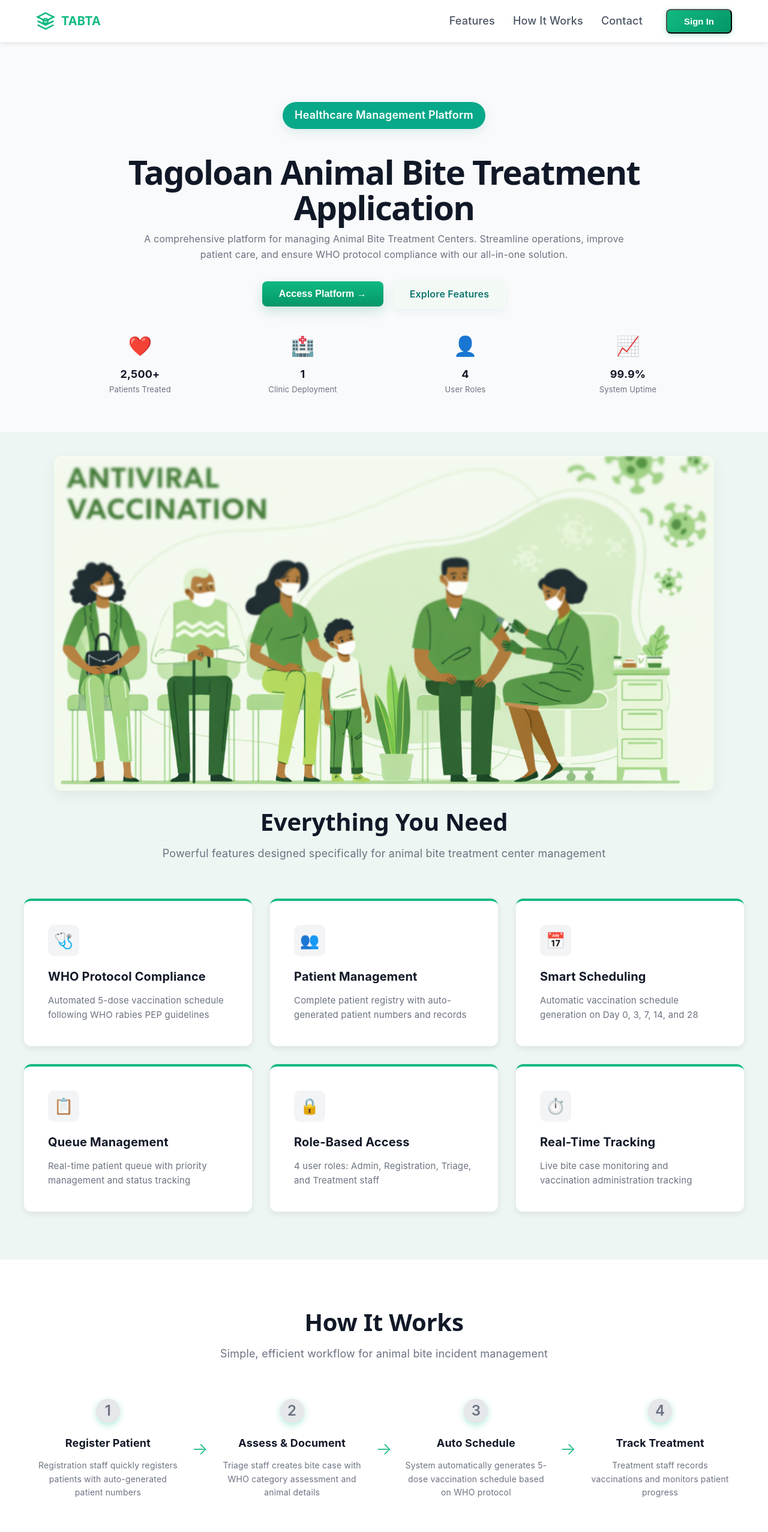
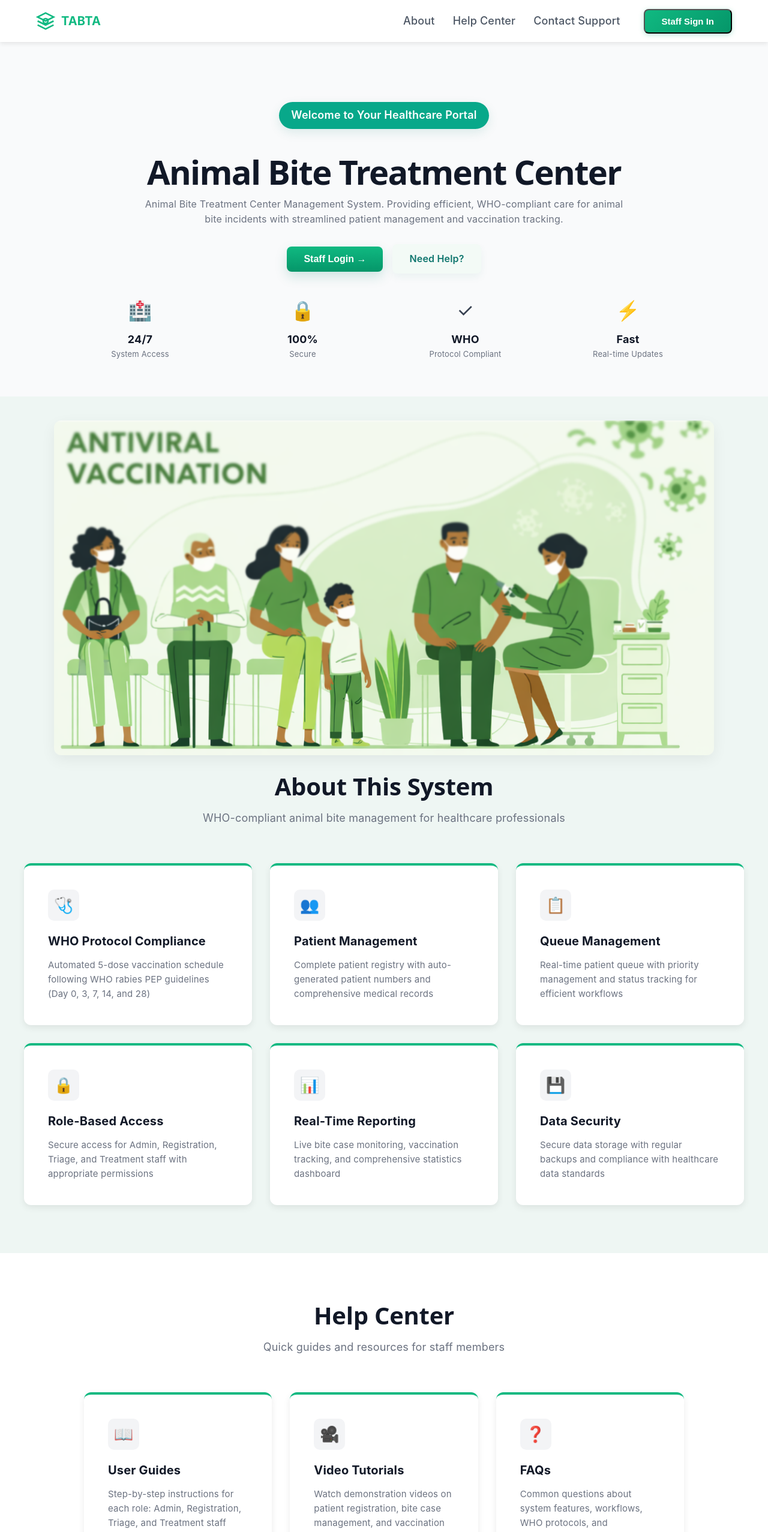
Before and after one commit to peya025/animal-bite-management-system, a React (Vite) app in the folder frontend/: page / in a window 1280 px wide. Shown: the top 2554 px of the page at 60% size. Built offline with nearby package versions, Linux system fonts and the light colour scheme.

Commit message:
landing page content change as individual

```diff
--- a/frontend/src/pages/LandingPage.tsx
+++ b/frontend/src/pages/LandingPage.tsx
@@ -1,18 +1,28 @@
-import { useState } from 'react';
+import { useState, useEffect } from 'react';
 import { APP_NAME, APP_SHORT_NAME } from '../constants';
 import '../styles/LandingPage.css';
 import antiviralVaccineImg from '../assets/image.png';
 
 export default function LandingPage() {
   const [isMenuOpen, setIsMenuOpen] = useState(false);
+  const [clinicName, setClinicName] = useState('Animal Bite Treatment Center');
+
+  useEffect(() => {
+    // Try to get clinic name from localStorage if available
+    const clinicData = localStorage.getItem('clinicData');
+    if (clinicData) {
+      try {
+        const clinic = JSON.parse(clinicData);
+        if (clinic.name) {
+          setClinicName(clinic.name);
+        }
+      } catch (e) {
+        console.error('Failed to parse clinic data:', e);
+      }
+    }
+  }, []);
 
   const handleSignIn = () => {
-    // Always go to login page - it will handle redirect if already authenticated
-    window.location.href = '/login';
-  };
-
-  const handleGetStarted = () => {
-    // Always go to login page - it will handle redirect if already authenticated
     window.location.href = '/login';
   };
 
@@ -42,62 +52,62 @@ export default function LandingPage() {
           </button>
 
           <ul className={`nav-links ${isMenuOpen ? 'active' : ''}`}>
-            <li><a href="#features">Features</a></li>
-            <li><a href="#how-it-works">How It Works</a></li>
-            <li><a href="#contact">Contact</a></li>
-            <li><button onClick={handleSignIn} className="nav-btn signin-btn">Sign In</button></li>
+            <li><a href="#about">About</a></li>
+            <li><a href="#help">Help Center</a></li>
+            <li><a href="#contact">Contact Support</a></li>
+            <li><button onClick={handleSignIn} className="nav-btn signin-btn">Staff Sign In</button></li>
           </ul>
         </div>
       </nav>
 
       {/* Hero Section */}
       <section className="hero-landing">
-        <div className="hero-badge">Healthcare Management Platform</div>
+        <div className="hero-badge">Welcome to Your Healthcare Portal</div>
 
         <div className="hero-main">
-          <h1>{APP_NAME}</h1>
+          <h1>{clinicName}</h1>
           <p className="hero-sub">
-            A comprehensive platform for managing Animal Bite Treatment Centers.
-            Streamline operations, improve patient care, and ensure WHO protocol compliance
-            with our all-in-one solution.
+            Animal Bite Treatment Center Management System.
+            Providing efficient, WHO-compliant care for animal bite incidents
+            with streamlined patient management and vaccination tracking.
           </p>
 
           <div className="hero-cta">
-            <button onClick={handleGetStarted} className="btn btn-pill btn-pill-primary">
-              Access Platform →
+            <button onClick={handleSignIn} className="btn btn-pill btn-pill-primary">
+              Staff Login →
             </button>
-            <a href="#features" className="btn btn-pill btn-pill-light">Explore Features</a>
+            <a href="#help" className="btn btn-pill btn-pill-light">Need Help?</a>
           </div>
         </div>
 
         <div className="hero-metrics">
           <div className="metric">
-            <div className="metric-icon">❤️</div>
-            <div className="metric-number">2,500+</div>
-            <div className="metric-label">Patients Treated</div>
+            <div className="metric-icon">🏥</div>
+            <div className="metric-number">24/7</div>
+            <div className="metric-label">System Access</div>
           </div>
 
           <div className="metric">
-            <div className="metric-icon">🏥</div>
-            <div className="metric-number">1</div>
-            <div className="metric-label">Clinic Deployment</div>
+            <div className="metric-icon">🔒</div>
+            <div className="metric-number">100%</div>
+            <div className="metric-label">Secure</div>
           </div>
 
           <div className="metric">
-            <div className="metric-icon">👤</div>
-            <div className="metric-number">4</div>
-            <div className="metric-label">User Roles</div>
+            <div className="metric-icon">✓</div>
+            <div className="metric-number">WHO</div>
+            <div className="metric-label">Protocol Compliant</div>
           </div>
 
           <div className="metric">
-            <div className="metric-icon">📈</div>
-            <div className="metric-number">99.9%</div>
-            <div className="metric-label">System Uptime</div>
+            <div className="metric-icon">⚡</div>
+            <div className="metric-number">Fast</div>
+            <div className="metric-label">Real-time Updates</div>
           </div>
         </div>
       </section>
 
-      {/* Features Banner + Grid */}
+      {/* About Banner + Info */}
       <section className="features-hero">
         <div className="features-hero-banner">
           <img
@@ -106,158 +116,184 @@ export default function LandingPage() {
           />
         </div>
 
-        <div id="features" className="section-header">
-          <h2>Everything You Need</h2>
-          <p>Powerful features designed specifically for animal bite treatment center management</p>
+        <div id="about" className="section-header">
+          <h2>About This System</h2>
+          <p>WHO-compliant animal bite management for healthcare professionals</p>
         </div>
 
         <div className="features-grid">
           <div className="feature-card">
             <div className="feature-icon">🩺</div>
             <h3>WHO Protocol Compliance</h3>
-            <p>Automated 5-dose vaccination schedule following WHO rabies PEP guidelines</p>
+            <p>Automated 5-dose vaccination schedule following WHO rabies PEP guidelines (Day 0, 3, 7, 14, and 28)</p>
           </div>
 
           <div className="feature-card">
             <div className="feature-icon">👥</div>
             <h3>Patient Management</h3>
-            <p>Complete patient registry with auto-generated patient numbers and records</p>
-          </div>
-
-          <div className="feature-card">
-            <div className="feature-icon">📅</div>
-            <h3>Smart Scheduling</h3>
-            <p>Automatic vaccination schedule generation on Day 0, 3, 7, 14, and 28</p>
+            <p>Complete patient registry with auto-generated patient numbers and comprehensive medical records</p>
           </div>
 
           <div className="feature-card">
             <div className="feature-icon">📋</div>
             <h3>Queue Management</h3>
-            <p>Real-time patient queue with priority management and status tracking</p>
+            <p>Real-time patient queue with priority management and status tracking for efficient workflows</p>
           </div>
 
           <div className="feature-card">
             <div className="feature-icon">🔒</div>
             <h3>Role-Based Access</h3>
-            <p>4 user roles: Admin, Registration, Triage, and Treatment staff</p>
+            <p>Secure access for Admin, Registration, Triage, and Treatment staff with appropriate permissions</p>
           </div>
 
           <div className="feature-card">
-            <div className="feature-icon">⏱️</div>
-            <h3>Real-Time Tracking</h3>
-            <p>Live bite case monitoring and vaccination administration tracking</p>
+            <div className="feature-icon">📊</div>
+            <h3>Real-Time Reporting</h3>
+            <p>Live bite case monitoring, vaccination tracking, and comprehensive statistics dashboard</p>
+          </div>
+
+          <div className="feature-card">
+            <div className="feature-icon">💾</div>
+            <h3>Data Security</h3>
+            <p>Secure data storage with regular backups and compliance with healthcare data standards</p>
           </div>
         </div>
       </section>
 
-      {/* How It Works */}
-      <section id="how-it-works" className="how-it-works">
+      {/* Help Center */}
+      <section id="help" className="how-it-works">
         <div className="section-header">
-          <h2>How It Works</h2>
-          <p>Simple, efficient workflow for animal bite incident management</p>
+          <h2>Help Center</h2>
+          <p>Quick guides and resources for staff members</p>
         </div>
 
-        <div className="steps-container">
-          <div className="step">
-            <div className="step-number">1</div>
-            <h3>Register Patient</h3>
-            <p>Registration staff quickly registers patients with auto-generated patient numbers</p>
+        <div className="features-grid" style={{ maxWidth: '1000px', margin: '0 auto' }}>
+          <div className="feature-card" style={{ textAlign: 'left' }}>
+            <div className="feature-icon">📖</div>
+            <h3>User Guides</h3>
+            <p>Step-by-step instructions for each role: Admin, Registration, Triage, and Treatment staff</p>
+            <a href="#contact" style={{ color: '#10b981', textDecoration: 'none', fontSize: '0.9rem' }}>
+              Request documentation →
+            </a>
           </div>
 
-          <div className="step-arrow">→</div>
-
-          <div className="step">
-            <div className="step-number">2</div>
-            <h3>Assess & Document</h3>
-            <p>Triage staff creates bite case with WHO category assessment and animal details</p>
+          <div className="feature-card" style={{ textAlign: 'left' }}>
+            <div className="feature-icon">🎥</div>
+            <h3>Video Tutorials</h3>
+            <p>Watch demonstration videos on patient registration, bite case management, and vaccination tracking</p>
+            <a href="#contact" style={{ color: '#10b981', textDecoration: 'none', fontSize: '0.9rem' }}>
+              Request training →
+            </a>
           </div>
 
-          <div className="step-arrow">→</div>
-
-          <div className="step">
-            <div className="step-number">3</div>
-            <h3>Auto Schedule</h3>
-            <p>System automatically generates 5-dose vaccination schedule based on WHO protocol</p>
+          <div className="feature-card" style={{ textAlign: 'left' }}>
+            <div className="feature-icon">❓</div>
+            <h3>FAQs</h3>
+            <p>Common questions about system features, workflows, WHO protocols, and troubleshooting</p>
+            <a href="#contact" style={{ color: '#10b981', textDecoration: 'none', fontSize: '0.9rem' }}>
+              View FAQs →
+            </a>
           </div>
 
-          <div className="step-arrow">→</div>
-
-          <div className="step">
-            <div className="step-number">4</div>
-            <h3>Track Treatment</h3>
-            <p>Treatment staff records vaccinations and monitors patient progress</p>
+          <div className="feature-card" style={{ textAlign: 'left' }}>
+            <div className="feature-icon">🛠️</div>
+            <h3>Technical Support</h3>
+            <p>Need help with login issues, system errors, or technical questions? Contact our support team</p>
+            <a href="#contact" style={{ color: '#10b981', textDecoration: 'none', fontSize: '0.9rem' }}>
+              Get support →
+            </a>
           </div>
         </div>
       </section>
 
-      {/* CTA Section */}
-      <section className="cta-section">
+      {/* Contact Support Section */}
+      <section id="contact" className="cta-section">
         <div className="cta-content">
-          <h2>Ready to Transform Your Animal Bite Management?</h2>
-          <p>Join healthcare facilities improving patient care with streamlined workflows</p>
-          <button onClick={handleGetStarted} className="btn btn-primary btn-large">
-            Get Started Now
-          </button>
+          <h2>Need Assistance?</h2>
+          <p>Our support team is here to help with any questions or technical issues</p>
+
+          <div style={{
+            display: 'flex',
+            gap: '2rem',
+            justifyContent: 'center',
+            flexWrap: 'wrap',
+            marginTop: '2rem',
+            fontSize: '0.95rem'
+          }}>
+            <div style={{ textAlign: 'center' }}>
+              <div style={{ fontSize: '1.5rem', marginBottom: '0.5rem' }}>📧</div>
+              <strong>Email Support</strong>
+              <p style={{ margin: '0.25rem 0', color: '#6b7280' }}>support@abmms.dev</p>
+            </div>
+            <div style={{ textAlign: 'center' }}>
+              <div style={{ fontSize: '1.5rem', marginBottom: '0.5rem' }}>📱</div>
+              <strong>Phone Support</strong>
+              <p style={{ margin: '0.25rem 0', color: '#6b7280' }}>+63 XXX XXX XXXX</p>
+            </div>
+            <div style={{ textAlign: 'center' }}>
+              <div style={{ fontSize: '1.5rem', marginBottom: '0.5rem' }}>⏰</div>
+              <strong>Support Hours</strong>
+              <p style={{ margin: '0.25rem 0', color: '#6b7280' }}>Mon-Fri: 8AM - 5PM PHT</p>
+            </div>
+          </div>
+
+          <div style={{
+            marginTop: '2rem',
+            padding: '1.5rem',
+            background: '#f3f4f6',
+            borderRadius: '8px',
+            maxWidth: '600px',
+            margin: '2rem auto 0'
+          }}>
+            <p style={{ margin: 0, fontSize: '0.9rem', color: '#4b5563' }}>
+              <strong>For urgent technical issues:</strong> Contact your clinic administrator or
+              email <span style={{ color: '#10b981' }}>urgent@abmms.dev</span> with "URGENT" in the subject line.
+            </p>
+          </div>
         </div>
       </section>
 
       {/* Footer */}
-      <footer id="contact" className="footer">
+      <footer className="footer">
         <div className="footer-content">
           <div className="footer-section">
             <h4>{APP_SHORT_NAME}</h4>
             <p>Animal Bite Management & Monitoring System</p>
-            <div className="social-links">
-              <a href="#" aria-label="Facebook">
-                <svg width="20" height="20" viewBox="0 0 24 24" fill="none" stroke="currentColor" strokeWidth="2">
-                  <path d="M18 2h-3a5 5 0 0 0-5 5v3H7v4h3v8h4v-8h3l1-4h-4V7a1 1 0 0 1 1-1h3z" />
-                </svg>
-              </a>
-              <a href="#" aria-label="Twitter">
-                <svg width="20" height="20" viewBox="0 0 24 24" fill="none" stroke="currentColor" strokeWidth="2">
-                  <path d="M23 3a10.9 10.9 0 0 1-3.14 1.53 4.48 4.48 0 0 0-7.86 3v1A10.66 10.66 0 0 1 3 4s-4 9 5 13a11.64 11.64 0 0 1-7 2c9 5 20 0 20-11.5a4.5 4.5 0 0 0-.08-.83A7.72 7.72 0 0 0 23 3z" />
-                </svg>
-              </a>
-              <a href="#" aria-label="LinkedIn">
-                <svg width="20" height="20" viewBox="0 0 24 24" fill="none" stroke="currentColor" strokeWidth="2">
-                  <path d="M16 8a6 6 0 0 1 6 6v7h-4v-7a2 2 0 0 0-2-2 2 2 0 0 0-2 2v7h-4v-7a6 6 0 0 1 6-6z" />
-                  <rect x="2" y="9" width="4" height="12" />
-                  <circle cx="4" cy="4" r="2" />
-                </svg>
-              </a>
-            </div>
+            <p style={{ fontSize: '0.85rem', color: '#9ca3af', marginTop: '0.5rem' }}>
+              Developed for {clinicName}
+            </p>
           </div>
 
           <div className="footer-section">
-            <h5>Product</h5>
+            <h5>Quick Links</h5>
             <ul>
-              <li><a href="#features">Features</a></li>
-              <li><a href="#how-it-works">How It Works</a></li>
-              <li><button onClick={handleSignIn}>Sign In</button></li>
+              <li><a href="#about">About System</a></li>
+              <li><a href="#help">Help Center</a></li>
+              <li><button onClick={handleSignIn}>Staff Login</button></li>
             </ul>
           </div>
 
           <div className="footer-section">
-            <h5>Resources</h5>
+            <h5>Support</h5>
             <ul>
-              <li><a href="#about">About</a></li>
-              <li><a href="#help">Help Center</a></li>
-              <li><a href="#contact">Contact Us</a></li>
+              <li><a href="#contact">Contact Support</a></li>
+              <li><a href="#help">User Guides</a></li>
+              <li><a href="#help">FAQs</a></li>
             </ul>
           </div>
 
           <div className="footer-section">
-            <h5>Legal</h5>
+            <h5>System Info</h5>
             <ul>
-              <li><a href="#privacy">Privacy Policy</a></li>
-              <li><a href="#terms">Terms of Service</a></li>
-              <li><a href="#security">Security</a></li>
+              <li><a href="#about">Features</a></li>
+              <li><a href="#about">Security</a></li>
+              <li><a href="#contact">Report Issue</a></li>
             </ul>
           </div>
         </div>
 
         <div className="footer-bottom">
-          <p>&copy; 2026 {APP_NAME}. All rights reserved.</p>
+          <p>&copy; 2026 {APP_NAME}. Powered by ABMMS. All rights reserved.</p>
         </div>
       </footer>
     </div>
```
Also changed, not shown: frontend/src/App.tsx (+19 -0 lines).
